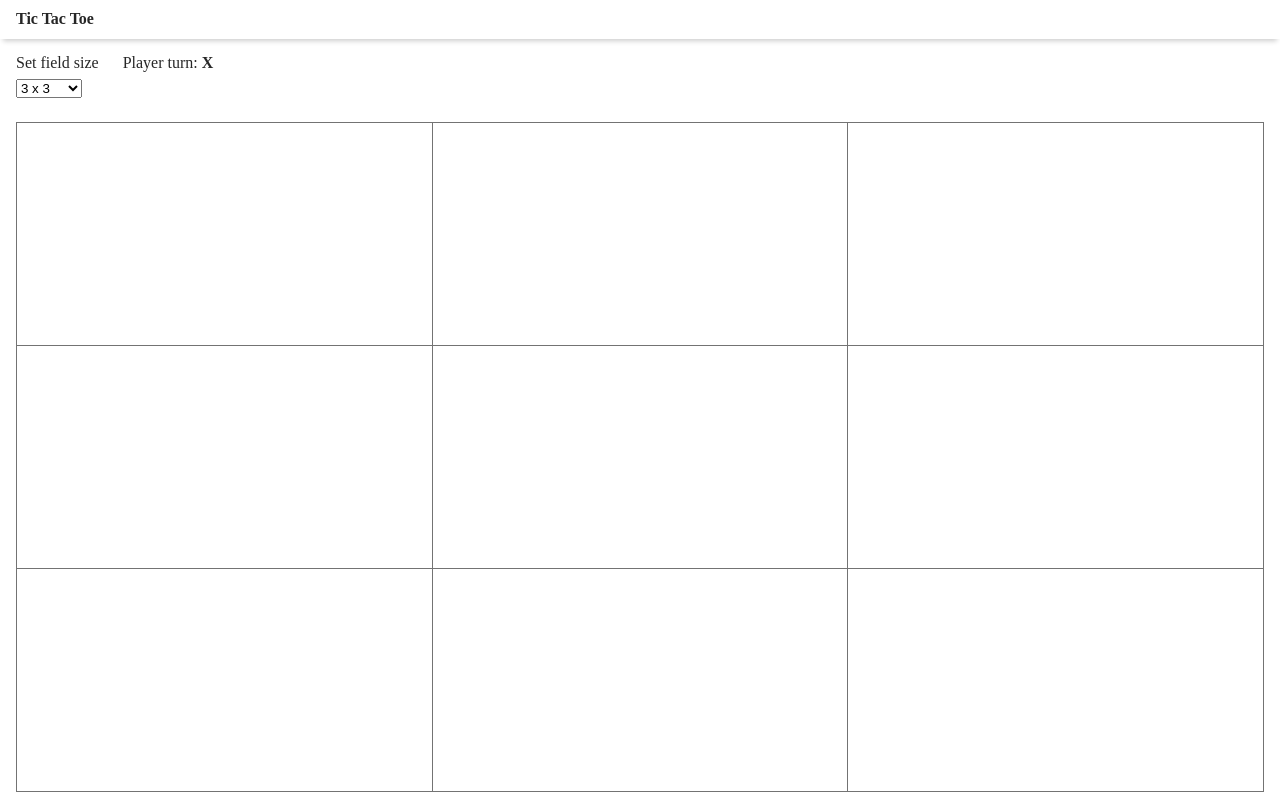
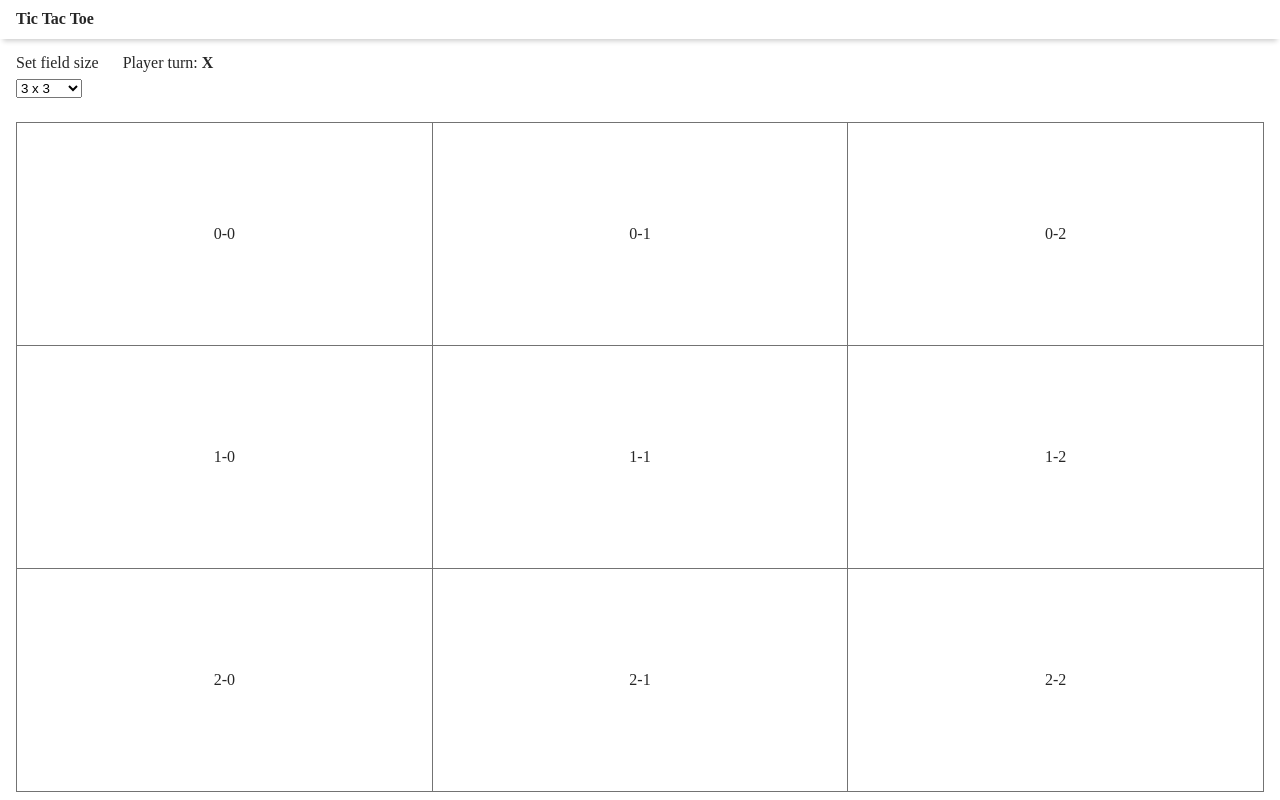
Before and after one commit to aleksieiev-o/tic-tac-toe, a React (Create React App) app: page / in a window 1280 px wide. Built offline with nearby package versions, Linux system fonts and the light colour scheme.

Commit message:
refactoring field, field cells

```diff
--- a/src/views/Field/Cell/Cell.component.tsx
+++ b/src/views/Field/Cell/Cell.component.tsx
@@ -1,14 +1,15 @@
 import React, { FC, ReactElement, useMemo } from 'react';
 import styles from './cell.module.scss';
+import { CellPosition } from '../Field.component';
 
 interface Props {
   setCellValue: () => void;
-  position: string;
+  cellPosition: CellPosition;
   rowsAndColumnsCount: number;
   cellValue: string;
 }
 
-const CellComponent: FC<Props> = ({ setCellValue, rowsAndColumnsCount, cellValue}): ReactElement => {
+const CellComponent: FC<Props> = ({ setCellValue, rowsAndColumnsCount, cellValue, cellPosition}): ReactElement => {
   const cellSize = useMemo(() => {
     return {
       width: `calc(100% / ${rowsAndColumnsCount})`,
@@ -18,7 +19,7 @@ const CellComponent: FC<Props> = ({ setCellValue, rowsAndColumnsCount, cellValue
 
   return (
     <div className={styles.cell} style={cellSize} onClick={setCellValue}>
-      {cellValue}
+      {cellValue} {cellPosition.x}-{cellPosition.y}
     </div>
   );
 };
--- a/src/views/Field/Field.component.tsx
+++ b/src/views/Field/Field.component.tsx
@@ -15,41 +15,61 @@ enum FieldActions {
   SET_CELL_VALUE,
 }
 
+export interface CellPosition {
+  x: number;
+  y: number;
+}
+
 interface Cell {
-  position: string;
+  cellPosition: CellPosition;
   fieldSize: number;
+  rowsAndColumns: number;
   value: CellValue;
 }
+
+type Field = Array<Array<Cell>>;
+type FieldRow = Array<Cell>;
 
 interface FieldAction {
   type: FieldActions;
   payload: Cell;
 }
 
-const createField = (fieldSize: number): Array<Cell> => {
-  const field: Array<Cell> = [];
+const createField = (rowsAndColumns: number, fieldSize: number): Field => {
+  const field: Field = [];
 
-  for (let i = 0; i < fieldSize; i++) {
-    const position = i.toString();
-    field.push({ position, value: CellValue.EMPTY_VALUE, fieldSize });
+  for (let cell = 0; cell < fieldSize; cell++) {
+    const row: FieldRow = [];
+
+    for (let rowItem = 0; rowItem < rowsAndColumns; rowItem++) {
+      const cellPosition: CellPosition = { x: cell, y: rowItem };
+
+      row.push({ cellPosition, value: CellValue.EMPTY_VALUE, fieldSize, rowsAndColumns });
+    }
+
+    field.push(row);
   }
 
   return field;
 };
 
-const changeFieldReducer = (state: Array<Cell>, action: FieldAction) => {
-  const {position, value, fieldSize} = action.payload;
-  const cell: Cell = state[parseInt(position, 10)];
+const getCell = (field: Field, cellPosition: CellPosition): Cell => {
+  return field[cellPosition.x][cellPosition.y];
+};
+
+const changeFieldReducer = (state: Field, action: FieldAction) => {
+  const {cellPosition, value, fieldSize, rowsAndColumns} = action.payload;
+  const cell = getCell(state, cellPosition);
 
   switch (action.type) {
     case FieldActions.SET_CELL_VALUE: {
       if (cell.value === CellValue.EMPTY_VALUE) {
-        state[parseInt(position, 10)].value = value;
+        getCell(state, cellPosition).value = value;
       }
       return state;
     }
     case FieldActions.CREATE_FIELD: {
-      return createField(fieldSize);
+      return createField(rowsAndColumns, fieldSize);
     }
     default: return state;
   }
@@ -60,34 +80,65 @@ const FieldComponent: FC = (): ReactElement => {
   const [rowsAndColumns, setRowsAndColumns] = useState<number>(3);
   const fieldSize = useMemo((): number => (rowsAndColumns * rowsAndColumns), [rowsAndColumns]);
 
-  const [state, dispatch] = useReducer(changeFieldReducer, createField(fieldSize));
+  const [state, dispatch] = useReducer(changeFieldReducer, createField(rowsAndColumns, fieldSize));
 
   useEffect(() => {
     // TODO Fix rerender during first render
-    dispatch({ type: FieldActions.CREATE_FIELD, payload: { position: '0', value: CellValue.EMPTY_VALUE, fieldSize }});
+    dispatch({ type: FieldActions.CREATE_FIELD, payload: { cellPosition: {x: 0, y: 0}, value: CellValue.EMPTY_VALUE, fieldSize, rowsAndColumns }});
   }, [fieldSize]);
 
-  const setCellValue = (position: string) => {
-    const cell: Cell = state[parseInt(position, 10)];
+  const checkRowWin = (cell: Cell): boolean => {
+    // eslint-disable-next-line no-console
+    console.log(111, cell);
+    return false;
+  };
+
+  const checkColumnWin = (cell: Cell): boolean => {
+    return false;
+  };
+
+  const checkDiagonalLeftWin = (cell: Cell): boolean => {
+    return false;
+  };
+
+  const checkDiagonalRightWin = (cell: Cell): boolean => {
+    return false;
+  };
+
+  const checkWin = (cell: Cell): boolean => {
+    if (checkRowWin(cell)) return true;
+    else if (checkColumnWin(cell)) return true;
+    else if (checkDiagonalLeftWin(cell)) return true;
+    else if (checkDiagonalRightWin(cell)) return true;
+    return false;
+  };
+
+  const setCellValue = (cellPosition: CellPosition) => {
+    const cell: Cell = getCell(state, cellPosition);
 
     if (cell.value === CellValue.EMPTY_VALUE) {
       // TODO Fix rerender all cell items after update cellValue
       const value = activeRole === ActiveRole.CROSS_ROLE ? CellValue.CROSS_VALUE : CellValue.NULL_VALUE;
-      dispatch({ type: FieldActions.SET_CELL_VALUE, payload: { position, value, fieldSize }});
-      toggleActiveRole();
+      dispatch({ type: FieldActions.SET_CELL_VALUE, payload: { cellPosition, value, fieldSize, rowsAndColumns }});
+
+      if (!checkWin(getCell(state, cellPosition))) {
+        toggleActiveRole();
+      }
     }
   };
 
   const renderCells = () => {
-    return state.map((item) => {
-      const {position, value} = item;
+    return state.map((row: FieldRow) => {
+      return row.map((item: Cell) => {
+        const {cellPosition, value} = item;
 
-      return <CellComponent
-        setCellValue={() => setCellValue(position)}
-        position={position}
-        rowsAndColumnsCount={rowsAndColumns}
-        cellValue={value}
-        key={position}/>;
+        return <CellComponent
+          setCellValue={() => setCellValue(cellPosition)}
+          cellPosition={cellPosition}
+          rowsAndColumnsCount={rowsAndColumns}
+          cellValue={value}
+          key={`${cellPosition.x}-${cellPosition.y}`}/>;
+      });
     });
   };
 
```
